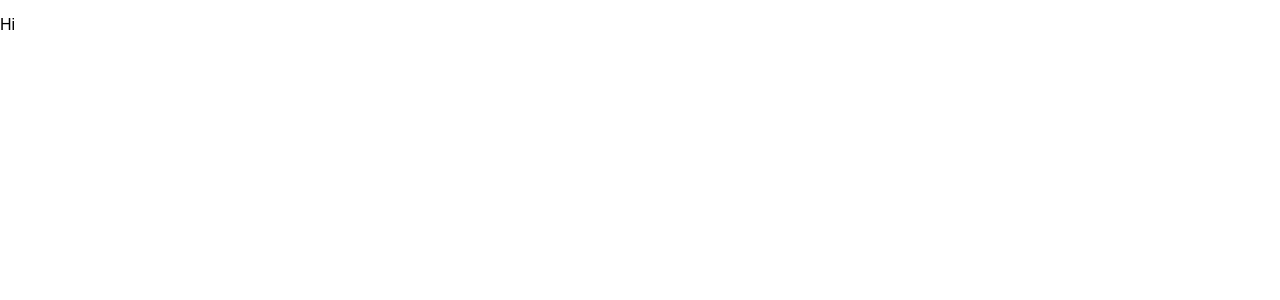
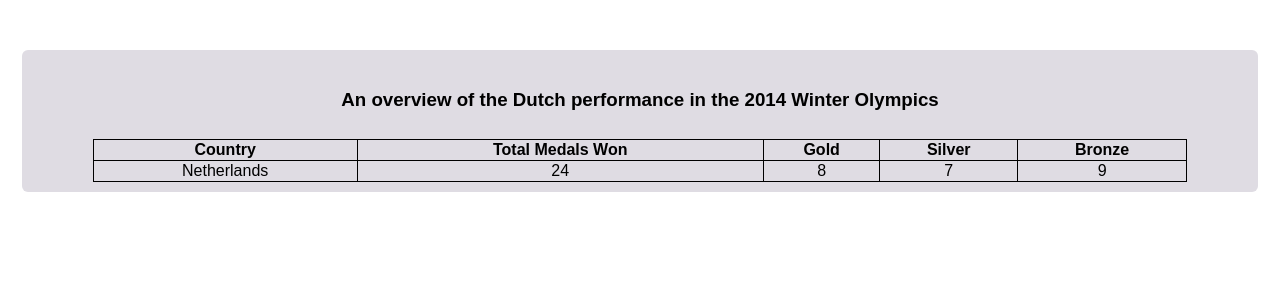
Before and after one commit to robdir/gracenote-assignment, a React (Create React App) app: page / in a window 1280 px wide. Shown: the top 300 px of the page. Built offline with nearby package versions, Linux system fonts and the light colour scheme.

Commit message:
first table created

```diff
--- a/public/index.html
+++ b/public/index.html
@@ -19,7 +19,7 @@
       work correctly both with client-side routing and a non-root public URL.
       Learn how to configure a non-root public URL by running `npm run build`.
     -->
-    <title>React App</title>
+    <title>Medal Table</title>
   </head>
   <body>
     <noscript>
--- a/src/appContainer.js
+++ b/src/appContainer.js
@@ -4,8 +4,32 @@ import {connect} from 'react-redux'
 
 class appContainer extends PureComponent {
     render() {
+
+        const {sportData} = this.props
+
         return (
-            <p> Hi </p>
+            <div className="main_container">
+                <div className="intro">
+                    <h3> An overview of the Dutch performance in the 2014 Winter Olympics </h3>
+                </div>
+
+                <table className="total_medals">
+                    <tr>
+                        <th> Country </th>
+                        <th> Total Medals Won </th>
+                        <th> Gold </th>
+                        <th> Silver </th>
+                        <th> Bronze </th>
+                    </tr>
+                    <tr>
+                        <td> {sportData.NOCMedals.NOC.c_Name} </td>
+                        <td> {sportData.NOCMedals.Medals.n_Total} </td>
+                        <td> {sportData.NOCMedals.Medals.n_Gold} </td>
+                        <td> {sportData.NOCMedals.Medals.n_Silver} </td>
+                        <td> {sportData.NOCMedals.Medals.n_Bronze} </td>
+                    </tr>
+                </table>
+            </div>
         )
     }
 }
--- a/src/index.js
+++ b/src/index.js
@@ -5,7 +5,6 @@ import store from './store';
 import './index.css';
 import App from './App';
 
-ReactDOM.render
-    (<Provider store={store}>
+ReactDOM.render    (<Provider store={store}>
         <App />
     </Provider>, document.getElementById('root'));
--- a/src/styles/appContainer.css
+++ b/src/styles/appContainer.css
@@ -0,0 +1,26 @@
+.main_container {
+    text-align: center;
+    padding: 10px;
+    margin: 50px auto;
+    width: 95%;
+    border-radius: 6px;
+    background-color: #DFDCE3;
+}
+
+.intro {
+    padding: 10px;
+    margin: 0 auto;
+    color: black;
+    width: fit-content;
+    border-radius: 6px;
+}
+
+.total_medals {
+    margin: 0px auto;
+    width: 90%;
+}
+
+.total_medals, th, td {
+    border: 1px solid black;
+    border-collapse: collapse;
+}
```
